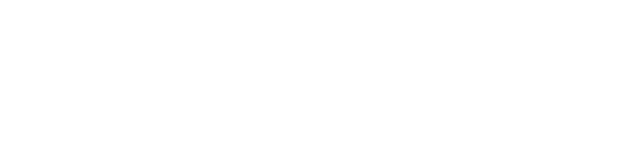
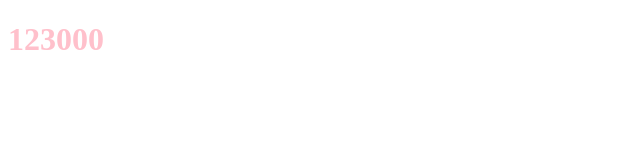
Before and after one commit to lzh7016/day1-demo, a plain HTML site: page index.html in a window 1280 px wide. Shown: the whole page, without its empty margins (0-640 px from the left). Drawn offline with Linux system fonts and the light colour scheme.

Commit message:
添加标题标签设置了样式

```diff
--- a/css/index.css
+++ b/css/index.css
@@ -0,0 +1,3 @@
+h1 {
+    color: pink;
+}
--- a/index.html
+++ b/index.html
@@ -6,10 +6,11 @@
     <meta name="viewport" content="width=device-width, initial-scale=1.0">
     <meta http-equiv="X-UA-Compatible" content="ie=edge">
     <title>Document</title>
+    <link rel="stylesheet" href="css/index.css">
 </head>
 
 <body>
-
+    <h1>123000</h1>
 </body>
 
 </html>
```
